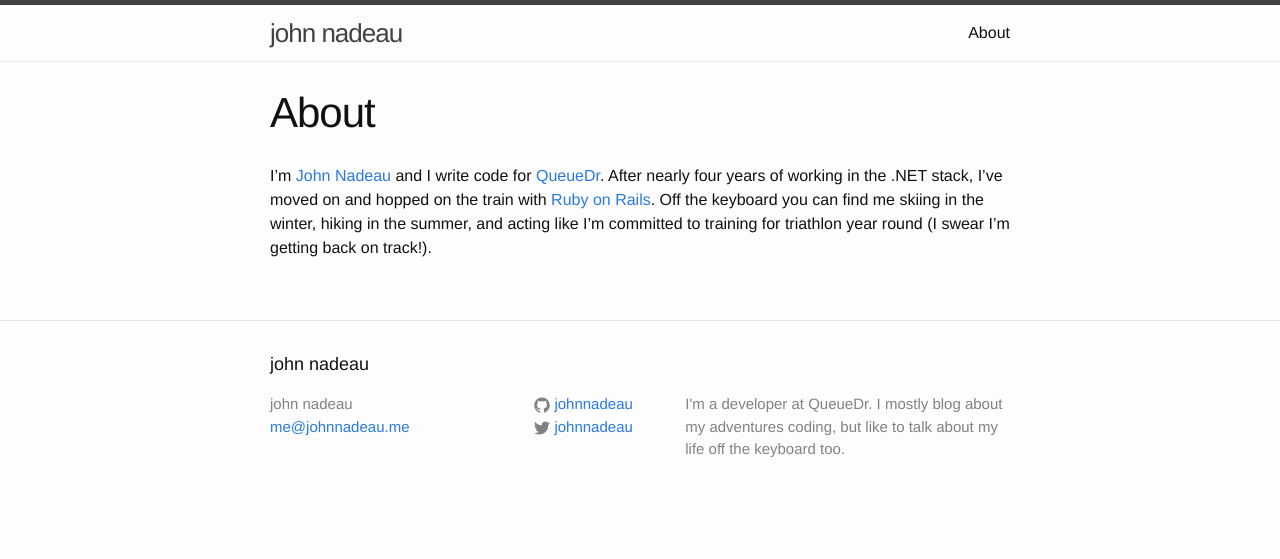
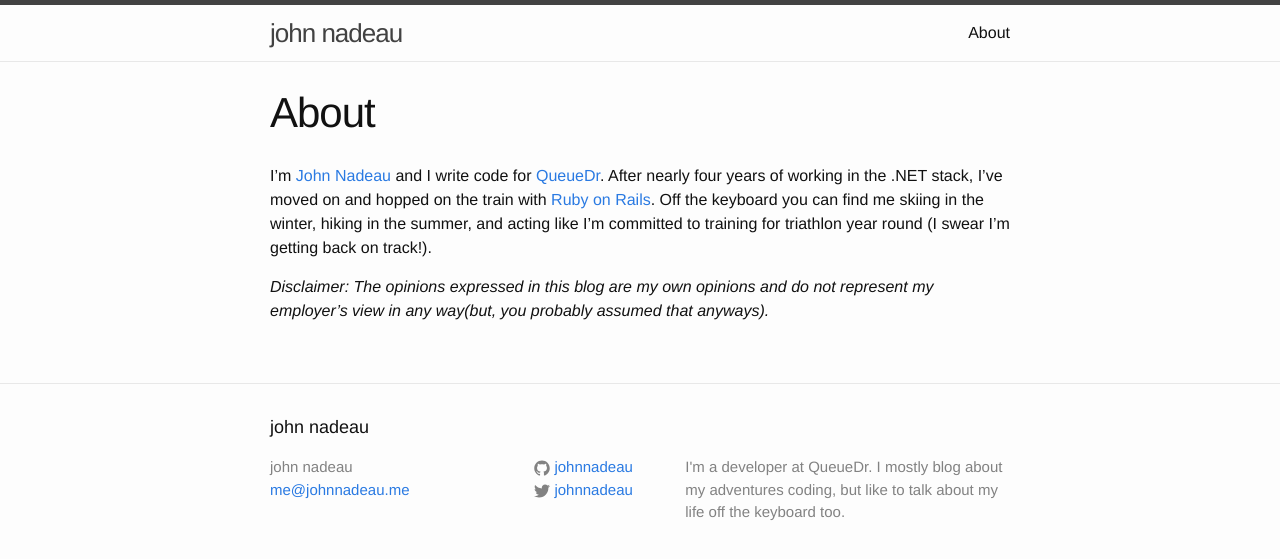
Before and after one commit to johnnadeau/johnnadeau.github.io, a Jekyll site: the page built from about.md, in a window 1280 px wide. Shown: the top 559 px of the page. Built offline with Jekyll 4.4.1, drawn with Linux system fonts in a browser that asks for light colours.

Commit message:
added personal opinions disclaimer

```diff
--- a/about.md
+++ b/about.md
@@ -3,7 +3,11 @@
 title: About
 permalink: /about/
 ---
-I'm [John Nadeau](http://johnnadeau.me) and I write code for [QueueDr](http://queuedr.com). After nearly four years of working in the .NET stack, I've moved on and hopped on the train with [Ruby on Rails](http://rubyonrails.org/).
+I'm [John Nadeau](http://johnnadeau.me) and I write code for [QueueDr](http://queuedr.com).
+After nearly four years of working in the .NET stack, I've moved on and hopped on the train with [Ruby on Rails](http://rubyonrails.org/).
 Off the keyboard you can find me skiing in the winter, hiking in the summer, and
 acting like I'm committed to training for triathlon year round (I swear I'm getting
 back on track!).
+
+_Disclaimer: The opinions expressed in this blog are my own opinions and do not
+represent my employer’s view in any way(but, you probably assumed that anyways)._
```
